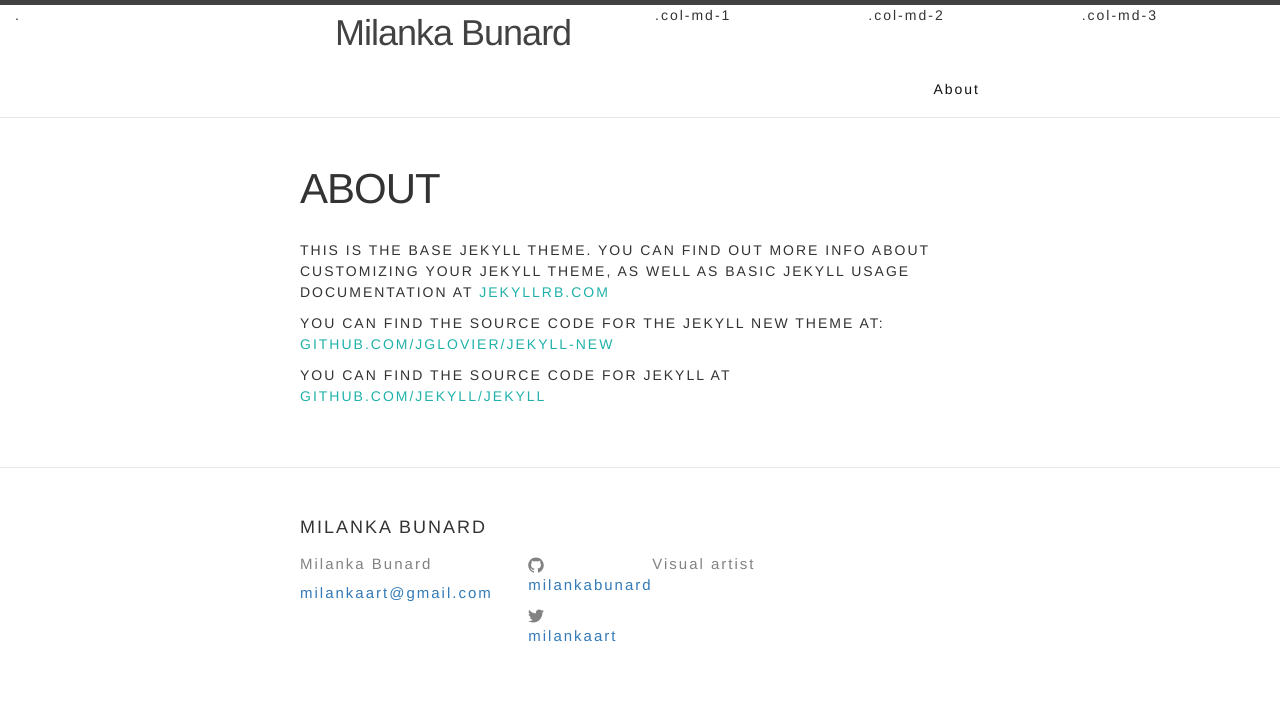
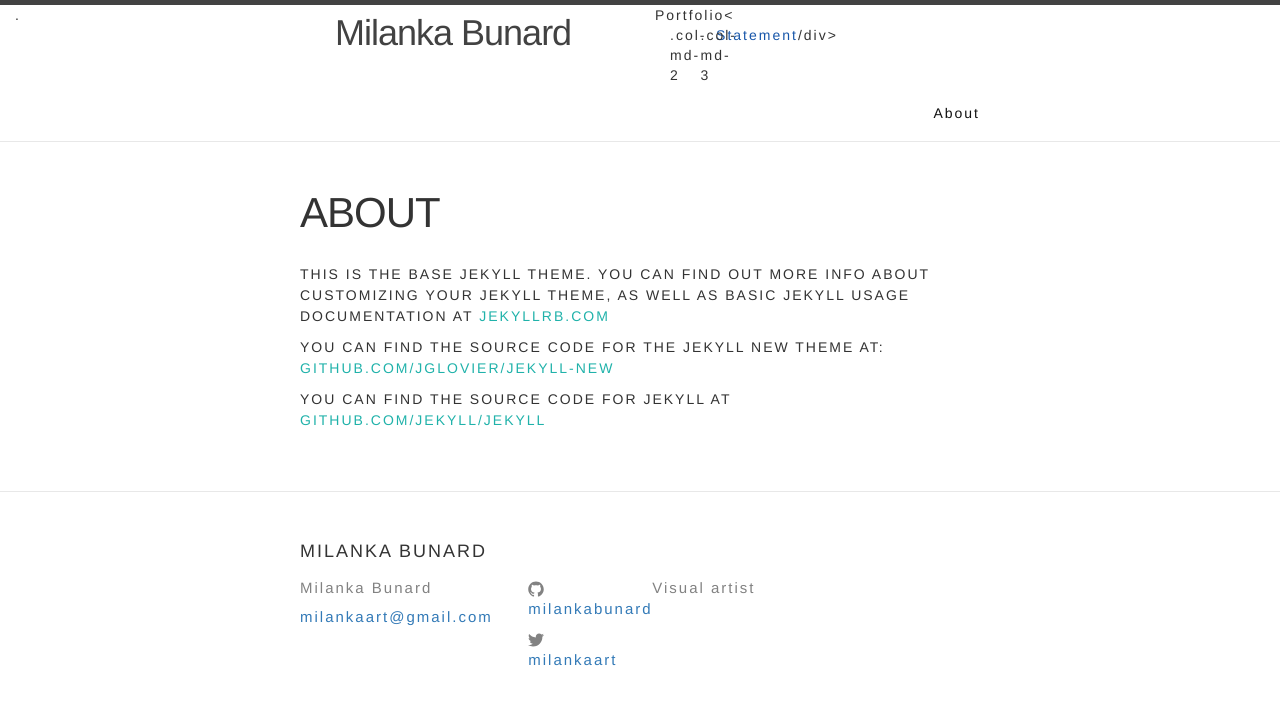
Before and after one commit to milankabunard/milankabunard.github.io, a Jekyll site: the page built from about.md, in a window 1280 px wide. Shown: the top 705 px of the page. Built offline with Jekyll 4.4.1, drawn with Linux system fonts in a browser that asks for light colours.

Commit message:
changes header

```diff
--- a/_includes/header.html
+++ b/_includes/header.html
@@ -6,7 +6,7 @@
 <div class="row">
   <div class="col-md-3">.</div>
   <div class="col-md-3"><a class="site-title" href="{{ site.baseurl }}/">{{ site.title }}</a></div>
-  <div class="col-md-2">.col-md-1</div>
+  <div class="col-md-2"><a href=""></a>Portfolio<<br/><a href="">Statement</a>/div>
   <div class="col-md-2">.col-md-2</div>
   <div class="col-md-2">.col-md-3</div>
 </div>
```
